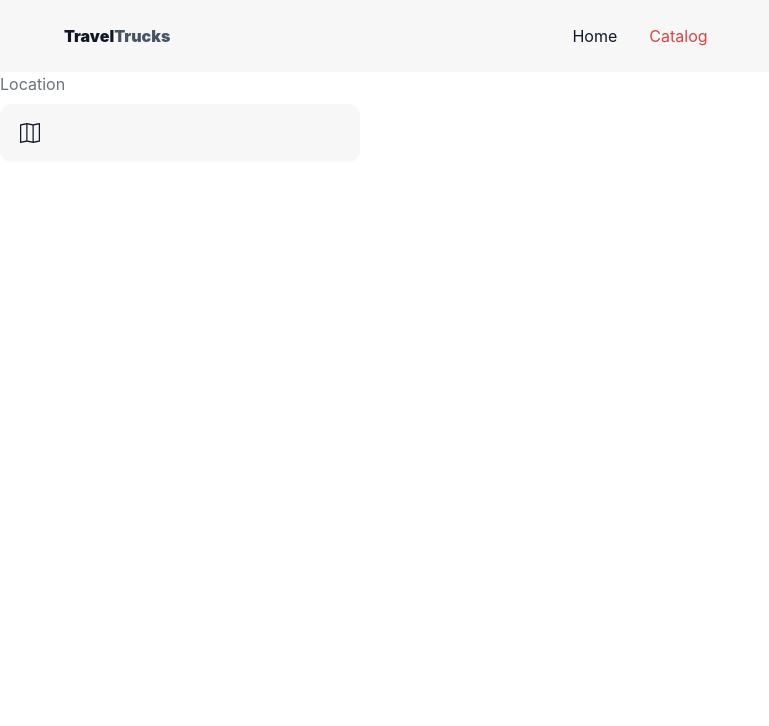
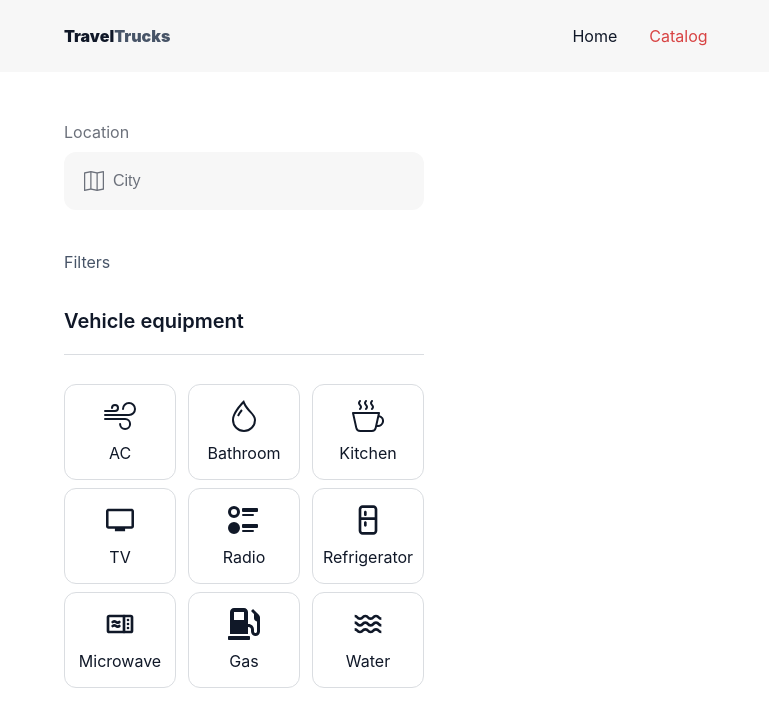
Before and after one commit to FedorovaElizaveta/TravelTrucks, a React (Vite) app: page /campers in a window 1280 px wide. Shown: the top 726 px of the page, without its empty margins (0-769 px from the left). Built offline with nearby package versions, Linux system fonts and the light colour scheme.

Commit message:
Add styles for EquipmentFilter component

```diff
--- /dev/null
+++ b/src/components/EquipmentFilter/EquipmentFilter.module.css
@@ -0,0 +1,62 @@
+.equipmentFilterWrapper {
+  position: relative;
+}
+
+.equipmentHeading {
+  font-size: 20px;
+  font-weight: 600;
+  margin-bottom: 48px;
+}
+
+.equipmentHeading::after {
+  content: "";
+  position: absolute;
+  top: 48px;
+  display: block;
+  width: 360px;
+  height: 1px;
+  background: #dadde1;
+}
+
+.equipmentCheckbox {
+  display: none;
+}
+
+.equipmentList {
+  display: flex;
+  flex-wrap: wrap;
+  column-gap: 12px;
+  row-gap: 8px;
+}
+
+.equipmentListItem {
+  position: relative;
+}
+
+.equipmentIcon {
+  position: absolute;
+  top: 16px;
+  left: 50%;
+  transform: translateX(-50%);
+  pointer-events: none;
+}
+
+.equipmentLabel {
+  display: flex;
+  justify-content: center;
+  padding-top: 56px;
+  width: 112px;
+  height: 96px;
+  border: #dadde1 1px solid;
+  border-radius: 12px;
+  transition: border-color 250ms ease-in-out;
+  cursor: pointer;
+}
+
+.equipmentLabel:hover {
+  border-color: #6c717b;
+}
+
+.equipmentCheckbox:checked + label {
+  border-color: #e44848;
+}
--- /dev/null
+++ b/src/components/EquipmentFilter/EquipmentFilter.tsx
@@ -0,0 +1,130 @@
+import css from "./EquipmentFilter.module.css";
+import { BsWind } from "react-icons/bs";
+import { BsDroplet } from "react-icons/bs";
+import { BsCupHot } from "react-icons/bs";
+import { IoMdTv } from "react-icons/io";
+import { BsUiRadios } from "react-icons/bs";
+import { CgSmartHomeRefrigerator } from "react-icons/cg";
+import { TbMicrowave } from "react-icons/tb";
+import { FaGasPump } from "react-icons/fa";
+import { BiWater } from "react-icons/bi";
+
+const EquipmentFilter = () => {
+  return (
+    <div className={css.equipmentFilterWrapper}>
+      <h2 className={css.equipmentHeading}>Vehicle equipment</h2>
+      <ul className={css.equipmentList}>
+        <li className={css.equipmentListItem}>
+          <BsWind size={32} className={css.equipmentIcon} />
+          <input
+            type="checkbox"
+            id="AC"
+            name="AC"
+            className={css.equipmentCheckbox}
+          />
+          <label htmlFor="AC" className={css.equipmentLabel}>
+            AC
+          </label>
+        </li>
+        <li className={css.equipmentListItem}>
+          <BsDroplet size={32} className={css.equipmentIcon} />
+          <input
+            type="checkbox"
+            id="bathroom"
+            name="bathroom"
+            className={css.equipmentCheckbox}
+          />
+          <label htmlFor="bathroom" className={css.equipmentLabel}>
+            Bathroom
+          </label>
+        </li>
+        <li className={css.equipmentListItem}>
+          <BsCupHot size={32} className={css.equipmentIcon} />
+          <input
+            type="checkbox"
+            id="kitchen"
+            name="kitchen"
+            className={css.equipmentCheckbox}
+          />
+          <label htmlFor="kitchen" className={css.equipmentLabel}>
+            Kitchen
+          </label>
+        </li>
+        <li className={css.equipmentListItem}>
+          <IoMdTv size={32} className={css.equipmentIcon} />
+          <input
+            type="checkbox"
+            id="TV"
+            name="TV"
+            className={css.equipmentCheckbox}
+          />
+          <label htmlFor="TV" className={css.equipmentLabel}>
+            TV
+          </label>
+        </li>
+        <li className={css.equipmentListItem}>
+          <BsUiRadios size={32} className={css.equipmentIcon} />
+          <input
+            type="checkbox"
+            id="radio"
+            name="radio"
+            className={css.equipmentCheckbox}
+          />
+          <label htmlFor="radio" className={css.equipmentLabel}>
+            Radio
+          </label>
+        </li>
+        <li className={css.equipmentListItem}>
+          <CgSmartHomeRefrigerator size={32} className={css.equipmentIcon} />
+          <input
+            type="checkbox"
+            id="refrigerator"
+            name="refrigerator"
+            className={css.equipmentCheckbox}
+          />
+          <label htmlFor="refrigeratorAC" className={css.equipmentLabel}>
+            Refrigerator
+          </label>
+        </li>
+        <li className={css.equipmentListItem}>
+          <TbMicrowave size={32} className={css.equipmentIcon} />
+          <input
+            type="checkbox"
+            id="microwave"
+            name="microwave"
+            className={css.equipmentCheckbox}
+          />
+          <label htmlFor="microwave" className={css.equipmentLabel}>
+            Microwave
+          </label>
+        </li>
+        <li className={css.equipmentListItem}>
+          <FaGasPump size={32} className={css.equipmentIcon} />
+          <input
+            type="checkbox"
+            id="gas"
+            name="gas"
+            className={css.equipmentCheckbox}
+          />
+          <label htmlFor="gas" className={css.equipmentLabel}>
+            Gas
+          </label>
+        </li>
+        <li className={css.equipmentListItem}>
+          <BiWater size={32} className={css.equipmentIcon} />
+          <input
+            type="checkbox"
+            id="water"
+            name="water"
+            className={css.equipmentCheckbox}
+          />
+          <label htmlFor="water" className={css.equipmentLabel}>
+            Water
+          </label>
+        </li>
+      </ul>
+    </div>
+  );
+};
+
+export default EquipmentFilter;
--- a/src/components/LocationFilter/LocationFilter.module.css
+++ b/src/components/LocationFilter/LocationFilter.module.css
@@ -22,16 +22,23 @@
   font-size: 16px;
   padding-left: 48px;
   outline: transparent;
+  transition: border 250ms ease-in-out;
 }
 
-.locationInput:focus {
-  border: #e44848 1px solid;
+.locationInput::placeholder {
+  color: #6c717b;
 }
 
 .mapIcon {
+  color: #6c717b;
   position: absolute;
   left: 20px;
   top: 50%;
   transform: translateY(-50%);
+  transition: color 250ms ease-in-out;
   pointer-events: none;
 }
+
+.locationInput:focus + .mapIcon {
+  color: #101828;
+}
--- a/src/components/LocationFilter/LocationFilter.tsx
+++ b/src/components/LocationFilter/LocationFilter.tsx
@@ -8,13 +8,14 @@ const LocationFilter = () => {
         Location
       </label>
       <div className={css.inputWrapper}>
-        <BsMap size={20} className={css.mapIcon} />
         <input
           type="text"
           name="location"
           id="location"
+          placeholder="City"
           className={css.locationInput}
         />
+        <BsMap size={20} className={css.mapIcon} />
       </div>
     </div>
   );
--- a/src/index.css
+++ b/src/index.css
@@ -11,7 +11,9 @@
   -moz-osx-font-smoothing: grayscale;
 }
 
-* {
+*,
+*::after,
+*::before {
   box-sizing: border-box;
 }
 
--- a/src/pages/CampersPage/CampersPage.module.css
+++ b/src/pages/CampersPage/CampersPage.module.css
@@ -0,0 +1,11 @@
+.filtersWrapper {
+  width: 360px;
+  margin-top: 48px;
+  margin-left: 64px;
+}
+
+.filtersHeading {
+  color: #475467;
+  margin-top: 40px;
+  margin-bottom: 32px;
+}
--- a/src/pages/CampersPage/CampersPage.tsx
+++ b/src/pages/CampersPage/CampersPage.tsx
@@ -1,9 +1,13 @@
+import css from "./CampersPage.module.css";
+import EquipmentFilter from "../../components/EquipmentFilter/EquipmentFilter";
 import LocationFilter from "../../components/LocationFilter/LocationFilter";
 
 const CampersPage = () => {
   return (
-    <div>
+    <div className={css.filtersWrapper}>
       <LocationFilter />
+      <p className={css.filtersHeading}>Filters</p>
+      <EquipmentFilter />
     </div>
   );
 };
```
